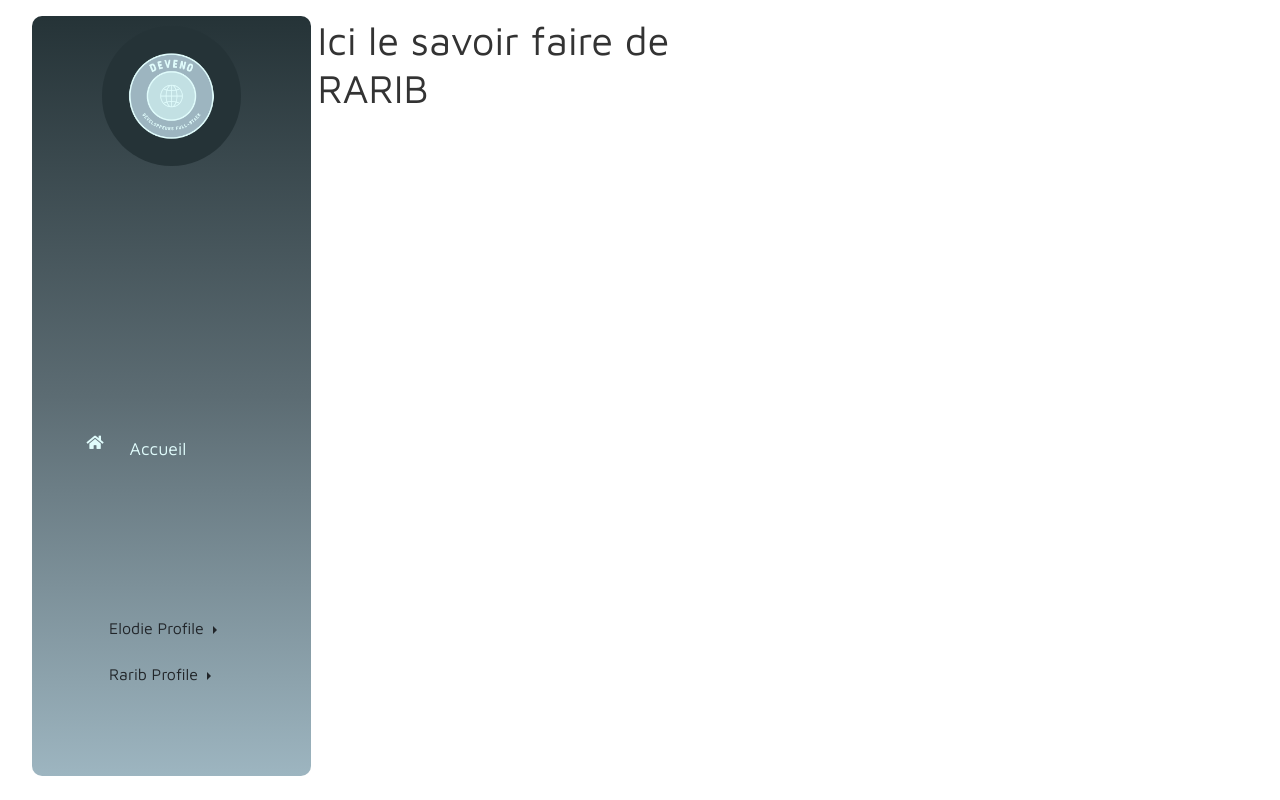
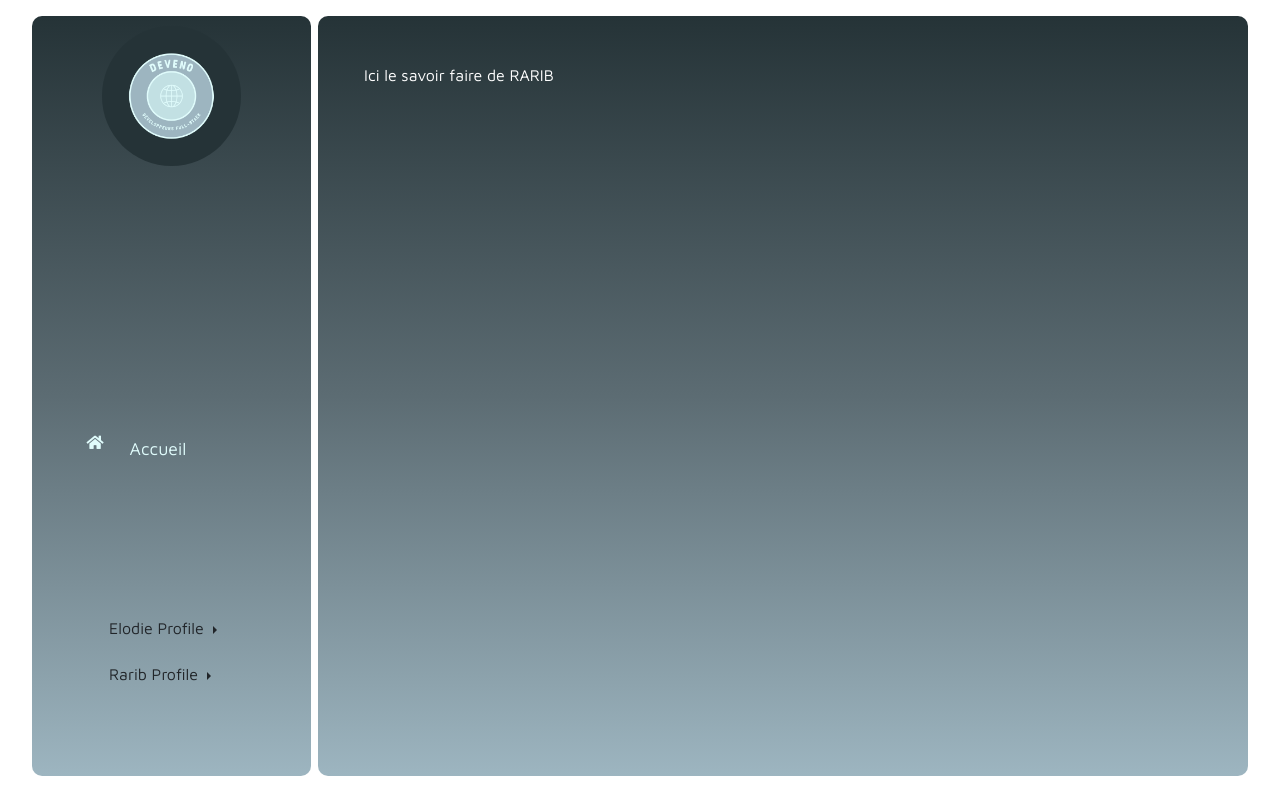
Before and after one commit to elodie-sz/CV-React, a React (Create React App) app: page /savoirFaire in a window 1280 px wide. Built offline with nearby package versions, Linux system fonts and the light colour scheme; a web font is replaced by a local one.

Commit message:
Ajout du cadre en fond vert

```diff
--- a/src/components/savoirFaire/KnowHow.js
+++ b/src/components/savoirFaire/KnowHow.js
@@ -4,7 +4,7 @@ import React from 'react';
 const KnowHow = () => {
      return (
          <>
-             <h1>Ici le savoir faire de RARIB</h1>
+             <p>Ici le savoir faire de RARIB</p>
          </>
 
 
--- a/src/components/savoirFaireEK/KnowHowEK.js
+++ b/src/components/savoirFaireEK/KnowHowEK.js
@@ -4,7 +4,7 @@ import React from 'react';
 const KnowHowEK = () => {
     return (
         <>
-            <h1>Ici le savoir faire d'ELODIE</h1>
+            <p>Ici le savoir faire d'ELODIE</p>
         </>
 
 
--- a/src/pages/SavoirFaire.js
+++ b/src/pages/SavoirFaire.js
@@ -5,9 +5,9 @@
 
  const SavoirFaire = () => {
      return (
-         <div className="knowledges">
+         <div className="home">
              <Navigation />
-             <div className="knowledgesContent">
+             <div className="homeContent">
                  <KnowHow />
              </div>
          </div>
--- a/src/pages/SavoirFaireEK.js
+++ b/src/pages/SavoirFaireEK.js
@@ -5,9 +5,9 @@ import KnowHowEK from "../components/savoirFaireEK/KnowHowEK";
 
 const SavoirFaireEK = () => {
     return (
-        <div className="knowledges">
+        <div className="home">
             <Navigation />
-            <div className="knowledgesContent">
+            <div className="homeContent">
                 <KnowHowEK />
             </div>
         </div>
```
